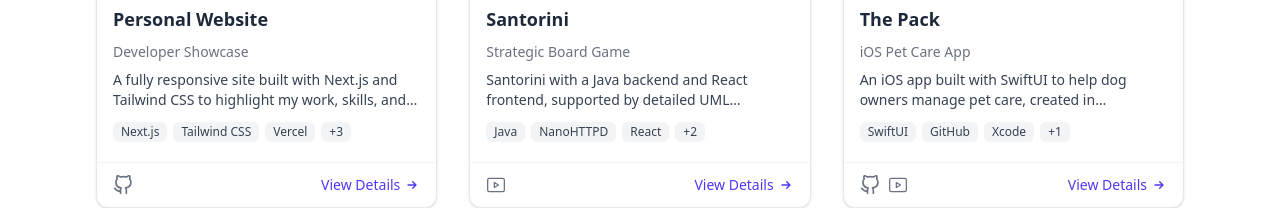
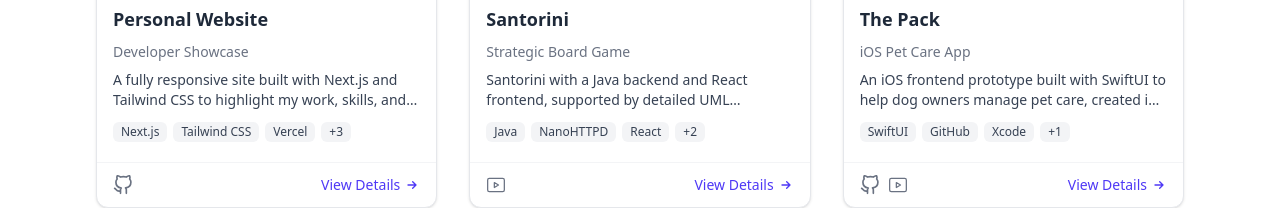
Before and after one commit to estulpz202/personal-website, a Next.js app: page /projects in a window 1280 px wide. Shown: the part 1164-1372 px from the top of the page. Built offline with nearby package versions, Linux system fonts and the light colour scheme.

Commit message:
Refine The Pack project details: Enhance description and highlights for clarity and polish.

```diff
--- a/src/components/projects/projectsData.ts
+++ b/src/components/projects/projectsData.ts
@@ -176,24 +176,20 @@ export const projects: Project[] = [
     title: 'The Pack',
     subtitle: 'iOS Pet Care App',
     description:
-      'An iOS app built with SwiftUI to help dog owners manage pet care, created in collaboration with a student team.',
+      'An iOS frontend prototype built with SwiftUI to help dog owners manage pet care, created in collaboration with a student team.',
     imageUrl: '/images/projects/thepack.jpg',
     bannerImageUrl: '/images/projects/thepack_banner.jpg',
     centerImage: true,
     category: ['mobile'],
     tech: ['SwiftUI', 'GitHub', 'Xcode', 'Leadership'],
     highlights: [
-      'Led development of a pet care tracking app, from ideation to functional prototype',
+      'Led development of a pet care tracking app, from ideation to a polished frontend',
       'Mentored high school students in Swift, Xcode, UI/UX design, and GitHub collaboration',
       'Focused on clean UI, maintainable code, and adaptable workflows to match student experience levels',
     ],
     links: [
       { label: 'GitHub', url: 'https://github.com/pflc3/ThePackApp', icon: 'github' },
-      {
-        label: 'Demo',
-        url: 'https://vimeo.com/1094857073',
-        icon: 'video',
-      },
+      { label: 'Demo', url: 'https://vimeo.com/1094857073', icon: 'video' },
     ],
     timeline: 'June 2024 - Aug 2024',
     shortTimeline: 'Jun - Aug 2024',
```
